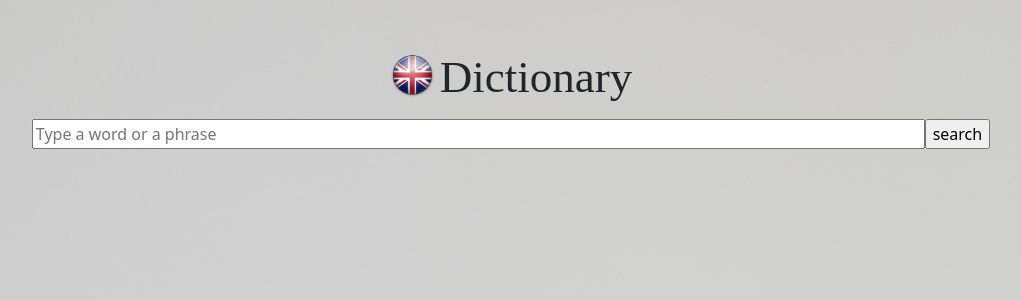
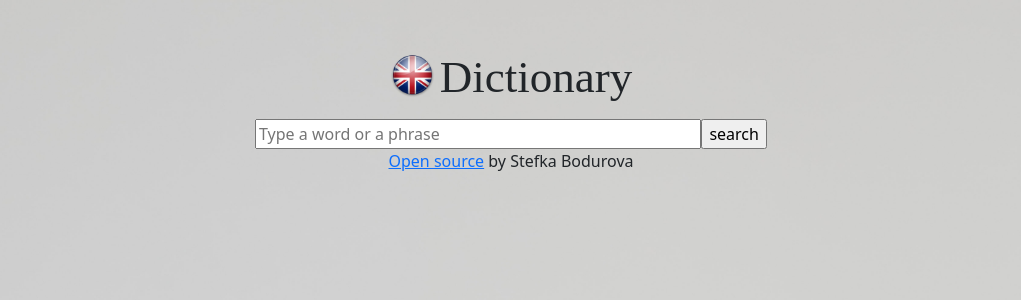
Before and after one commit to Stefka24/Dictionary-React-App, a React (Create React App) app: page / in a window 1280 px wide. Shown: the top 300 px of the page, without its empty margins (129-1150 px from the left). Built offline with nearby package versions, Linux system fonts and the light colour scheme.

Commit message:
added open source

```diff
--- a/src/App.css
+++ b/src/App.css
@@ -1,3 +1,6 @@
+p {
+  text-align: center;
+}
 .App img {
   max-width: 45px;
   margin: 0px 5px 13px 0;
--- a/src/SearchEngine.css
+++ b/src/SearchEngine.css
@@ -3,5 +3,5 @@
 }
 
 .SearchEngine .search-form {
-  width: 80%;
+  width: 40%;
 }
--- a/src/index.css
+++ b/src/index.css
@@ -2,3 +2,6 @@ body {
   background-size: 100%;
   background-image: url("./images/books.jpg");
 }
+p {
+  text-align: center;
+}
--- a/src/index.js
+++ b/src/index.js
@@ -7,6 +7,13 @@ import reportWebVitals from "./reportWebVitals";
 ReactDOM.render(
   <React.StrictMode>
     <App />
+    <p>
+      {" "}
+      <a href="https://github.com/Stefka24/Dictionary-React-App">
+        Open source
+      </a>{" "}
+      by Stefka Bodurova
+    </p>
   </React.StrictMode>,
   document.getElementById("root")
 );
```
